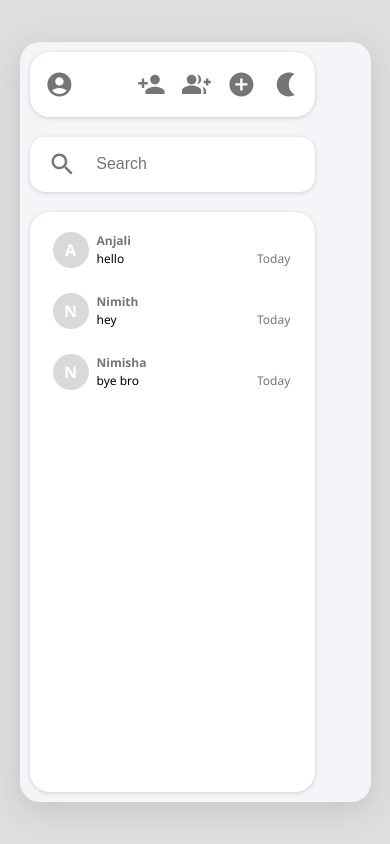
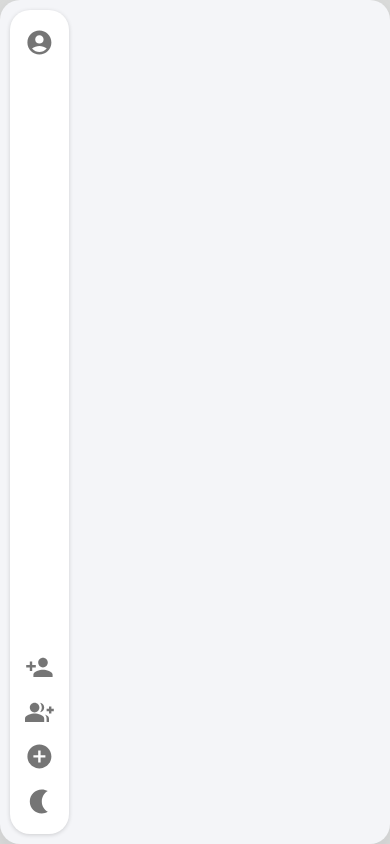
Before and after one commit to anjalibhatkal/chatflow, a React (Create React App) app: page /app in a window 390 px wide. Built offline with nearby package versions, Linux system fonts and the light colour scheme.

Commit message:
basic responsive design queries added

```diff
--- a/src/components/Sidebar.js
+++ b/src/components/Sidebar.js
@@ -36,7 +36,7 @@ function Sidebar() {
             />
           </IconButton>
         </div>
-        <div>
+        <div className="other-icons">
           <IconButton
             onClick={() => {
               navigate("users");
--- a/src/components/myStyles.css
+++ b/src/components/myStyles.css
@@ -352,3 +352,31 @@
 .ug-item:active {
   background-color: white;
 }
+
+@media only screen and (max-width: 40em) {
+  .sb-search {
+    display: none;
+  }
+  .sb-conversations {
+    display: none;
+  }
+  .sb-header {
+    flex-direction: column;
+    flex: 1;
+    width: min-content;
+  }
+  .other-icons {
+    display: flex;
+    flex-direction: column;
+  }
+  .chatarea-container {
+    flex: 1;
+  }
+  .sidebar-container {
+    flex: 0;
+  }
+  .main-container {
+    width: 100vw;
+    height: 100vh;
+  }
+}
```
